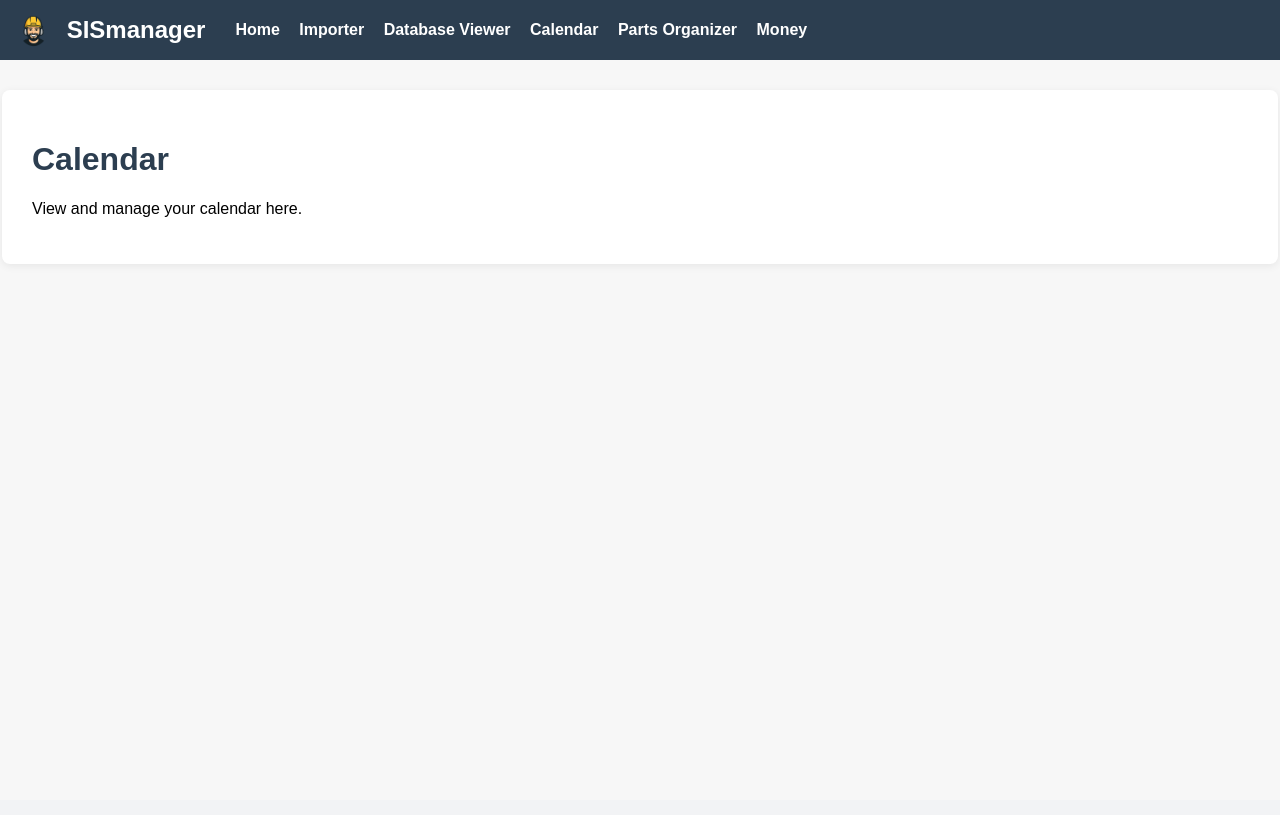
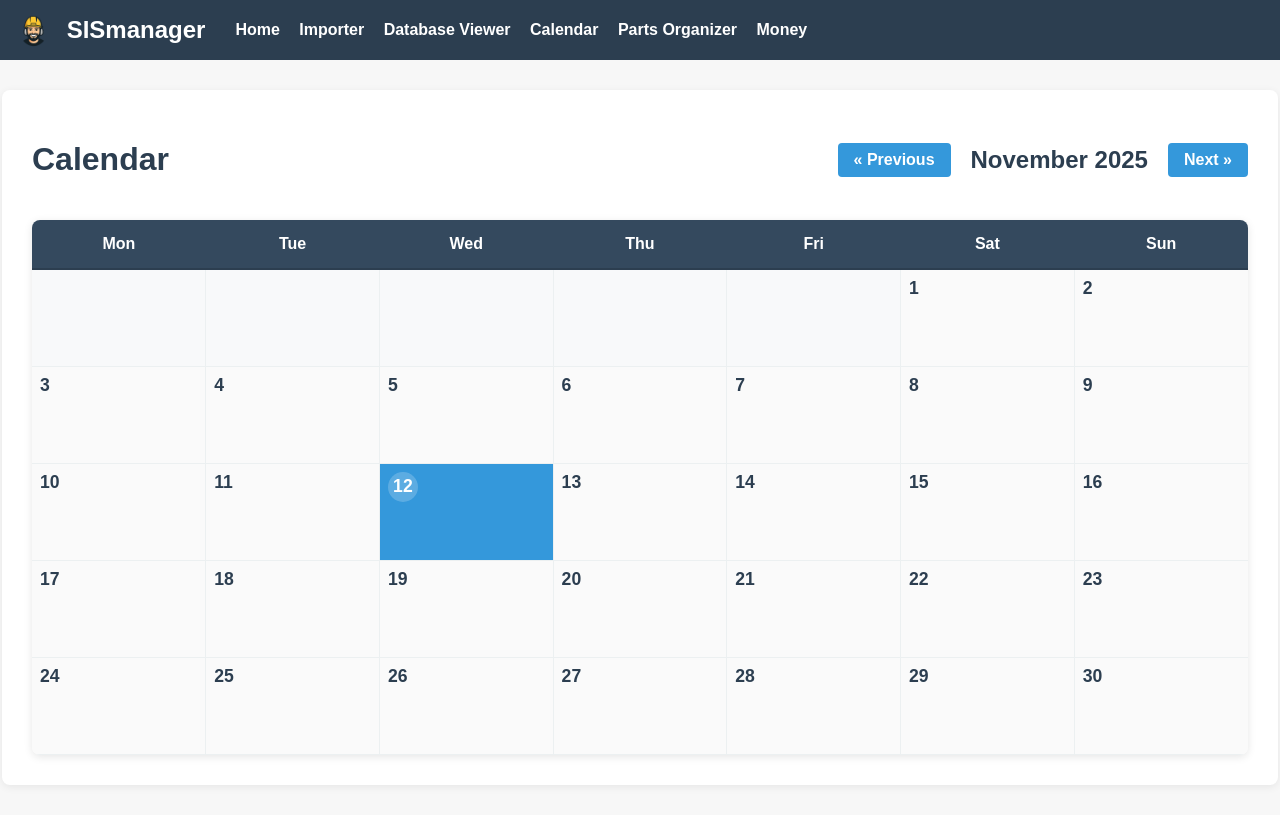
Before and after one commit to fedem-p/SISmanager, a Flask app: page /calendar in a window 1280 px wide. Before the commit the page ends 264 px from the top, so only its background shows below. Run offline with Flask 3, Linux system fonts and the light colour scheme.

Commit message:
add simple calendar viewer

```diff
--- a/sismanager/blueprints/calendar/routes.py
+++ b/sismanager/blueprints/calendar/routes.py
@@ -2,7 +2,9 @@
 Routes for calendar blueprint in SISmanager.
 """
 
-from flask import Blueprint, render_template
+from datetime import datetime, date
+import calendar as cal
+from flask import Blueprint, render_template, request
 
 calendar_bp = Blueprint(
     "calendar", __name__, template_folder="../../templates/calendar"
@@ -11,5 +13,67 @@ calendar_bp = Blueprint(
 
 @calendar_bp.route("/calendar")
 def calendar():
-    """Render the calendar page."""
-    return render_template("calendar/calendar.html")
+    """Render the calendar page with month navigation."""
+    # Get month and year from query parameters or default to current
+    try:
+        year = int(request.args.get("year", datetime.now().year))
+        month = int(request.args.get("month", datetime.now().month))
+    except (ValueError, TypeError):
+        year = datetime.now().year
+        month = datetime.now().month
+
+    # Validate month and year ranges
+    if month < 1 or month > 12:
+        month = datetime.now().month
+    if year < 1900 or year > 2100:
+        year = datetime.now().year
+
+    # Get calendar data
+    calendar_data = generate_calendar_data(year, month)
+
+    return render_template("calendar/calendar.html", **calendar_data)
+
+
+def generate_calendar_data(year: int, month: int) -> dict:
+    """Generate calendar data for the given year and month."""
+    # Create calendar instance
+    cal_instance = cal.Calendar(firstweekday=0)  # Monday = 0
+
+    # Get month calendar as a matrix of weeks
+    month_calendar = cal_instance.monthdayscalendar(year, month)
+
+    # Get month and year names
+    month_name = cal.month_name[month]
+
+    # Calculate previous and next month/year
+    if month == 1:
+        prev_month, prev_year = 12, year - 1
+    else:
+        prev_month, prev_year = month - 1, year
+
+    if month == 12:
+        next_month, next_year = 1, year + 1
+    else:
+        next_month, next_year = month + 1, year
+
+    # Get current date for highlighting today
+    today = date.today()
+    is_current_month = year == today.year and month == today.month
+    current_day = today.day if is_current_month else None
+
+    # Day names for header
+    day_names = ["Mon", "Tue", "Wed", "Thu", "Fri", "Sat", "Sun"]
+
+    return {
+        "year": year,
+        "month": month,
+        "month_name": month_name,
+        "month_calendar": month_calendar,
+        "day_names": day_names,
+        "prev_month": prev_month,
+        "prev_year": prev_year,
+        "next_month": next_month,
+        "next_year": next_year,
+        "current_day": current_day,
+        "is_current_month": is_current_month,
+    }
--- a/sismanager/templates/calendar/calendar.html
+++ b/sismanager/templates/calendar/calendar.html
@@ -1,5 +1,202 @@
 {% extends 'base.html' %}
 {% block content %}
-<h1>Calendar</h1>
-<p>View and manage your calendar here.</p>
+<div class="calendar-header">
+    <h1>Calendar</h1>
+    <div class="calendar-navigation">
+        <a href="/calendar?year={{ prev_year }}&month={{ prev_month }}" class="nav-btn">&laquo; Previous</a>
+        <h2>{{ month_name }} {{ year }}</h2>
+        <a href="/calendar?year={{ next_year }}&month={{ next_month }}" class="nav-btn">Next &raquo;</a>
+    </div>
+</div>
+
+<div class="calendar-container">
+    <table class="calendar-table">
+        <thead>
+            <tr>
+                {% for day_name in day_names %}
+                    <th class="day-header">{{ day_name }}</th>
+                {% endfor %}
+            </tr>
+        </thead>
+        <tbody>
+            {% for week in month_calendar %}
+                <tr class="calendar-week">
+                    {% for day in week %}
+                        <td class="calendar-day
+                            {% if day == 0 %}empty-day{% endif %}
+                            {% if day == current_day and is_current_month %}today{% endif %}
+                        ">
+                            {% if day != 0 %}
+                                <span class="day-number">{{ day }}</span>
+                            {% endif %}
+                        </td>
+                    {% endfor %}
+                </tr>
+            {% endfor %}
+        </tbody>
+    </table>
+</div>
+
+<style>
+/* Calendar-specific styles */
+.calendar-header {
+    display: flex;
+    justify-content: space-between;
+    align-items: center;
+    margin-bottom: 20px;
+    flex-wrap: wrap;
+}
+
+.calendar-navigation {
+    display: flex;
+    align-items: center;
+    gap: 20px;
+}
+
+.calendar-navigation h2 {
+    margin: 0;
+    color: #2c3e50;
+    font-size: 1.5em;
+}
+
+.nav-btn {
+    background: #3498db;
+    color: white;
+    text-decoration: none;
+    padding: 8px 16px;
+    border-radius: 4px;
+    font-weight: bold;
+    transition: background-color 0.3s;
+}
+
+.nav-btn:hover {
+    background: #2980b9;
+    text-decoration: none;
+    color: white;
+}
+
+.calendar-container {
+    background: white;
+    border-radius: 8px;
+    overflow: hidden;
+    box-shadow: 0 2px 8px rgba(0,0,0,0.1);
+}
+
+.calendar-table {
+    width: 100%;
+    border-collapse: collapse;
+    font-family: Arial, sans-serif;
+}
+
+.day-header {
+    background: #34495e;
+    color: white;
+    padding: 15px 8px;
+    text-align: center;
+    font-weight: bold;
+    border-bottom: 2px solid #2c3e50;
+}
+
+.calendar-week {
+    border-bottom: 1px solid #ecf0f1;
+}
+
+.calendar-day {
+    height: 80px;
+    width: 14.28%; /* 100% / 7 days */
+    padding: 8px;
+    vertical-align: top;
+    border-right: 1px solid #ecf0f1;
+    position: relative;
+    background: #fafafa;
+    transition: background-color 0.2s;
+}
+
+.calendar-day:hover {
+    background: #e8f4fd;
+}
+
+.calendar-day:last-child {
+    border-right: none;
+}
+
+.empty-day {
+    background: #f8f9fa;
+    cursor: default;
+}
+
+.empty-day:hover {
+    background: #f8f9fa;
+}
+
+.day-number {
+    font-weight: bold;
+    color: #2c3e50;
+    font-size: 1.1em;
+}
+
+.today {
+    background: #3498db !important;
+    color: white;
+}
+
+.today .day-number {
+    color: white;
+    background: rgba(255,255,255,0.2);
+    border-radius: 50%;
+    width: 30px;
+    height: 30px;
+    display: flex;
+    align-items: center;
+    justify-content: center;
+}
+
+.today:hover {
+    background: #2980b9 !important;
+}
+
+/* Responsive design */
+@media (max-width: 768px) {
+    .calendar-header {
+        flex-direction: column;
+        gap: 15px;
+        text-align: center;
+    }
+
+    .calendar-navigation {
+        flex-direction: column;
+        gap: 10px;
+    }
+
+    .calendar-day {
+        height: 60px;
+        padding: 4px;
+    }
+
+    .day-header {
+        padding: 10px 4px;
+        font-size: 0.9em;
+    }
+
+    .day-number {
+        font-size: 1em;
+    }
+}
+
+@media (max-width: 480px) {
+    .calendar-day {
+        height: 45px;
+        padding: 2px;
+    }
+
+    .day-number {
+        font-size: 0.9em;
+    }
+
+    .day-header {
+        padding: 8px 2px;
+        font-size: 0.8em;
+    }
+}
+</style>
 {% endblock %}
```
